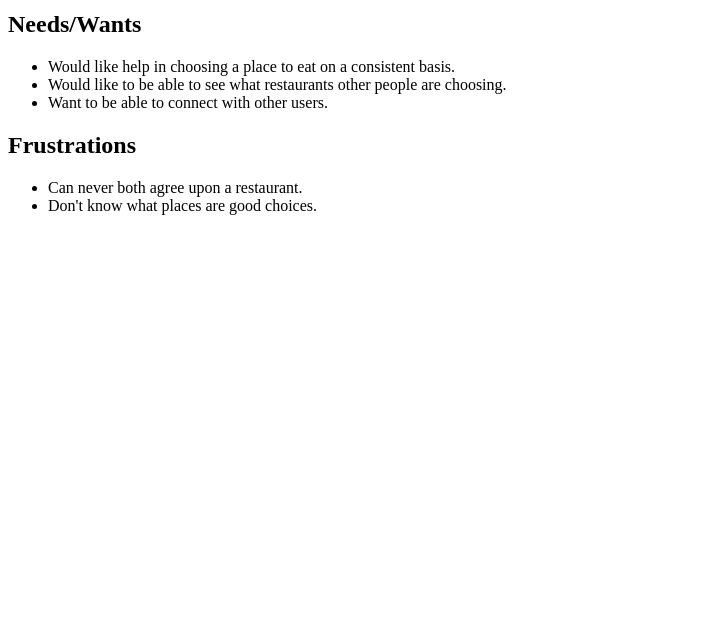
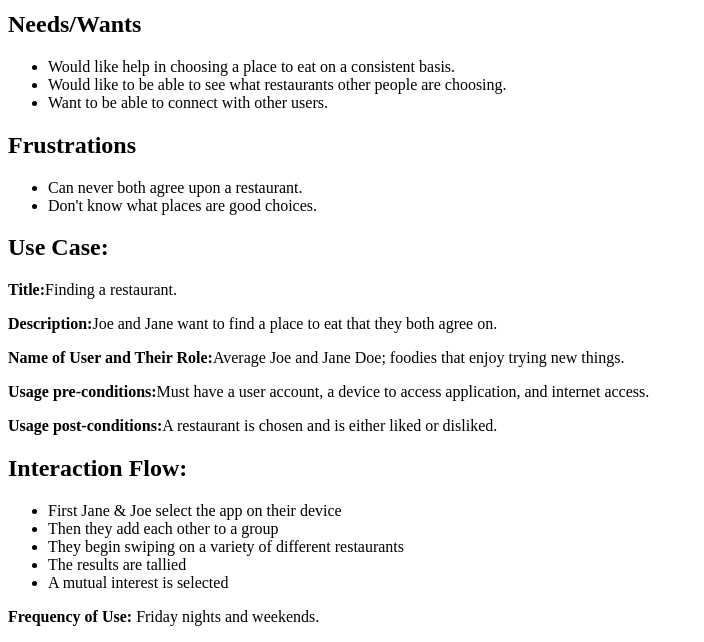
Before and after one commit to web-restaurant-tinder/foodies, a PHP site: page /persona-by-francisco.php in a window 1280 px wide. Shown: the part 1053-1695 px from the top of the page, without its empty margins (0-704 px from the left). Before the commit the page ends 1268 px from the top, so only its background shows below. Run offline with PHP 8.4, Linux system fonts and the light colour scheme.

Commit message:
added use case interaction flow

```diff
--- a/epic/persona-by-francisco.php
+++ b/epic/persona-by-francisco.php
@@ -14,7 +14,7 @@
             <li>Age: 29 & 25</li>
             <li>Gender: Male & Female</li>
             <li>Occupation: Architect & Project Manager</li>
-            <li>Technology: Laptop, smartphone, tablet </li>
+            <li>Technology: Laptop, smartphone, tablet</li>
         </ul>
     </div>
     <h2>Needs/Wants</h2>
@@ -28,6 +28,21 @@
             <li>Can never both agree upon a restaurant.</li>
             <li>Don't know what places are good choices.</li>
         </ul>
+    <h2>Use Case: </h2>
+    <p><b>Title:</b>Finding a restaurant.</p>
+    <p><b>Description:</b>Joe and Jane want to find a place to eat that they both agree on.</p>
+    <p><b>Name of User and Their Role:</b>Average Joe and Jane Doe; foodies that enjoy trying new things.</p>
+    <p><b>Usage pre-conditions:</b>Must have a user account, a device to access application, and internet access.</p>
+    <p><b>Usage post-conditions:</b>A restaurant is chosen and is either liked or disliked.</p>
+    <h2>Interaction Flow:</h2>
+    <ul>
+        <li>First Jane & Joe select the app on their device</li>
+        <li>Then they add each other to a group</li>
+        <li>They begin swiping on a variety of different restaurants</li>
+        <li>The results are tallied</li>
+        <li>A mutual interest is selected</li>
+    </ul>
+    <p><b>Frequency of Use:</b> Friday nights and weekends. </p>
 
 </body>
 </html>
```
